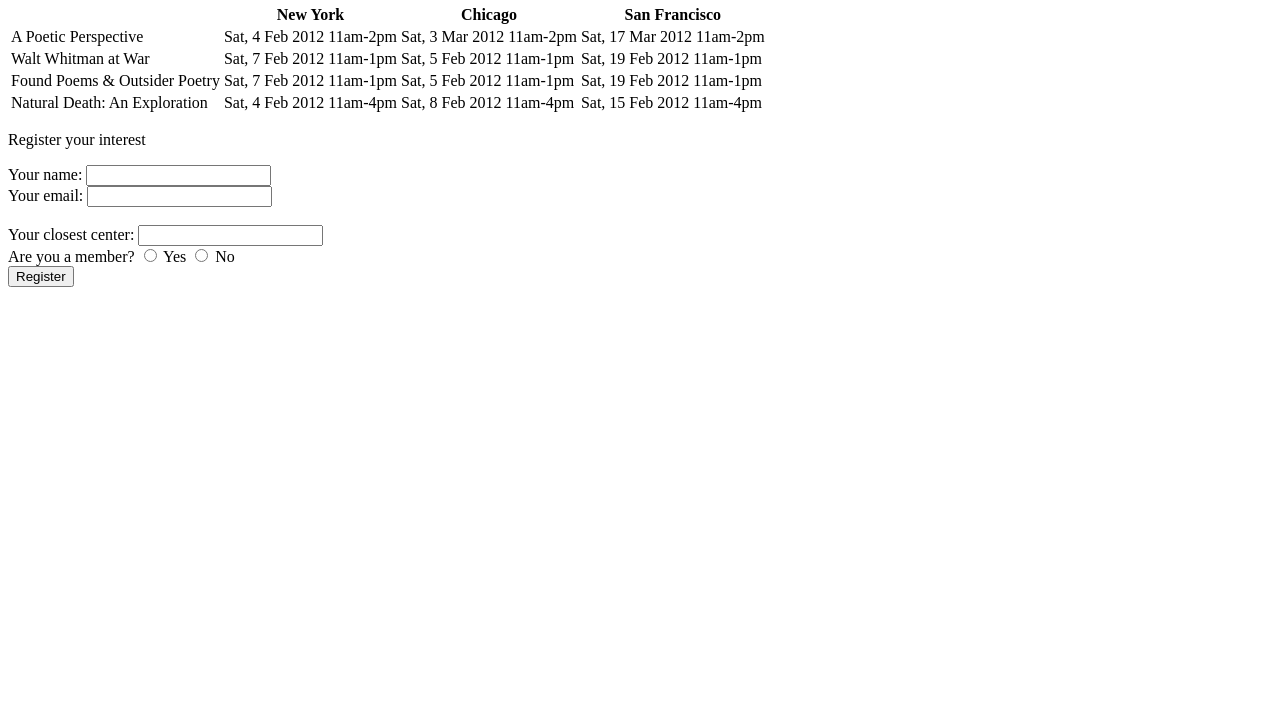
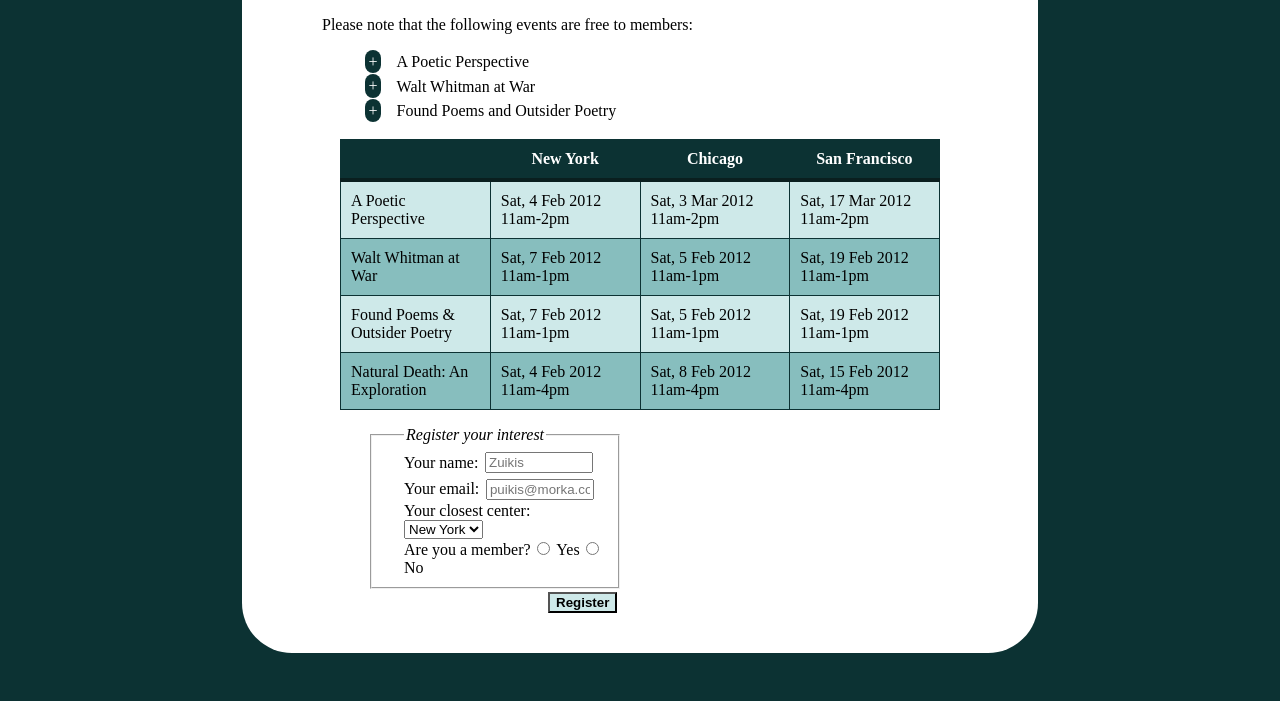
Before and after one commit to Bonny4/praktika-1-diena, a plain HTML site: page index.html in a window 1280 px wide. Shown: the part 215-916 px from the top of the page. Before the commit the page ends 800 px from the top, so only its background shows below. Drawn offline with Linux system fonts and the light colour scheme.

Commit message:
css file

```diff
--- a/index.html
+++ b/index.html
@@ -1,14 +1,18 @@
 <!DOCTYPE html>
 <html lang="en">
+
 <head>
     <meta charset="UTF-8">
     <meta http-equiv="X-UA-Compatible" content="IE=edge">
     <meta name="viewport" content="width=device-width, initial-scale=1.0">
+    <link rel="stylesheet" href="style.css">
     <title>Poetry Workshops</title>
 </head>
+
 <body>
+    <div class="all">
         <h1>Poetry Workshops</h1>
-    <div>
+        <div class="intro">
             <p>We will be conducting a number of poetry workshops and symposiums throughout the year</p>
             <p>Please note that the following events are free to members:</p>
             <ul>
@@ -51,23 +55,35 @@
             </tr>
         </table>
 
-    <div>
-    <p>Register your interest</p>
+
+
         <form action="#">
+            <fieldset>
+                <legend><i>Register your interest</i></legend>
+
                 <label for="fname">Your name:</label>
-        <input type="text" id="fname" name="fname"><br>
+                <input type="text" id="fname" name="fname" placeholder="Zuikis"><br>
                 <label for="email">Your email:</label>
-        <input type="email" id="email" name="email"><br><br>
+                <input type="email" id="email" name="email" placeholder="puikis@morka.com"><br>
                 <label for="location">Your closest center:</label>
-        <input type="text" id="location" name="location"><br>
+                <select name="location" id="location">
+                    <option value="New York">New York</option>
+                    <option value="London">London</option>
+                    <option value="Paris">Paris</option>
+                    <option value="Malaga">Malaga</option>
+                </select>
+                <br>
                 <label for="member">Are you a member?</label>
                 <input type="radio" id="yes" name="member" value="yes">
                 <label for="yes">Yes</label>
                 <input type="radio" id="no" name="member" value="no">
                 <label for="no">No</label><br>
 
-        <input type="submit" value="Register">
+            </fieldset>
+            <input type="submit" id="submit" value="Register">
         </form>
+
     </div>
 </body>
+
 </html>
--- /dev/null
+++ b/style.css
@@ -0,0 +1,117 @@
+* {
+    margin: 0;
+}
+
+body {
+    background-color: rgb(12, 50, 51);
+}
+
+/* container */
+
+.all {
+    margin: 3em auto;
+    padding: 3em;
+    background-color: white;
+    width: 700px;
+    border-radius: 50px;
+}
+
+/* intro */
+
+h1 {
+    margin: 1em;
+}
+
+p,
+ul {
+    padding-bottom: 1em;
+    list-style-type: none;
+}
+
+li::before {
+    content: "+";
+    margin-right: 1em;
+    background-color: rgb(12, 50, 51);
+    color: white;
+    padding: 0.2em;
+    border-radius: 20px;
+
+}
+
+li {
+    padding: 0.2em;
+}
+
+/* table */
+
+table {
+    margin-left: auto;
+    margin-right: auto;
+    width: 600px;
+}
+
+table,
+tr,
+td {
+    border: 1px solid rgb(12, 50, 51);
+    border-collapse: collapse;
+}
+
+td,
+th {
+    width: 20%;
+    padding: 10px;
+}
+
+tr:nth-child(even) {
+    background-color: #cee9e9;
+}
+
+tr:nth-child(odd) {
+    background-color: #87bebe;
+}
+
+tr:first-child {
+    background-color: rgb(12, 50, 51);
+    color: white;
+    border-bottom: 4px solid rgb(10, 31, 31);
+}
+
+/* tr:first-child th:first-child {
+    border-radius: 10px;
+} */
+
+
+/* registration */
+
+form {
+    margin-left: 4em;
+    width: 250px;
+    padding: 1em;
+}
+
+input {
+    margin: 0.2em;
+}
+
+#fname,
+#email {
+    width: 100px;
+}
+
+fieldset,
+.intro {
+    padding-left: 2em;
+}
+
+#submit {
+    float: right;
+    background-color: #cee9e9;
+    font-weight: bold;
+}
+
+#submit:hover {
+    background-color: rgb(12, 50, 51);
+    color: white;
+    border-radius: 10px;
+}
```
Lines whose indentation alone changed are shown as unchanged.
